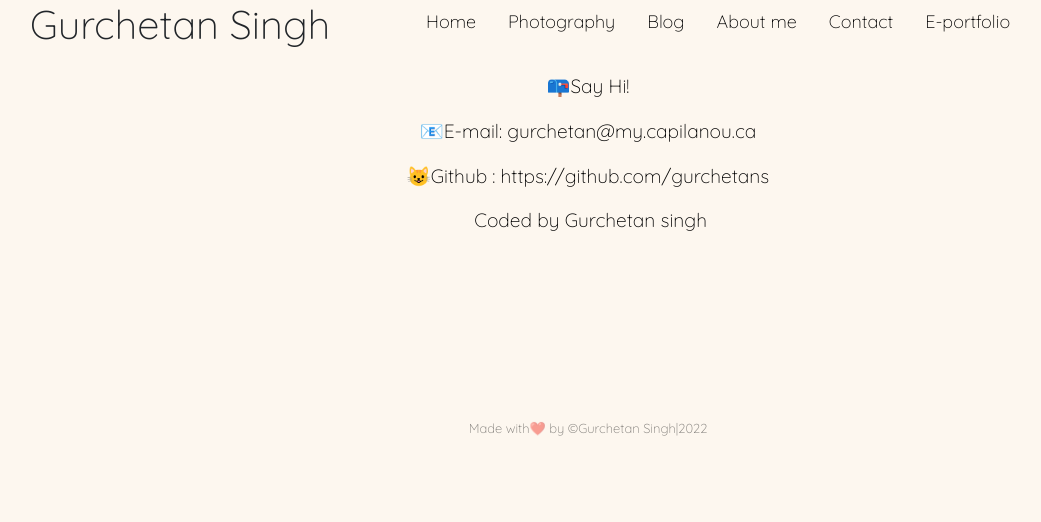
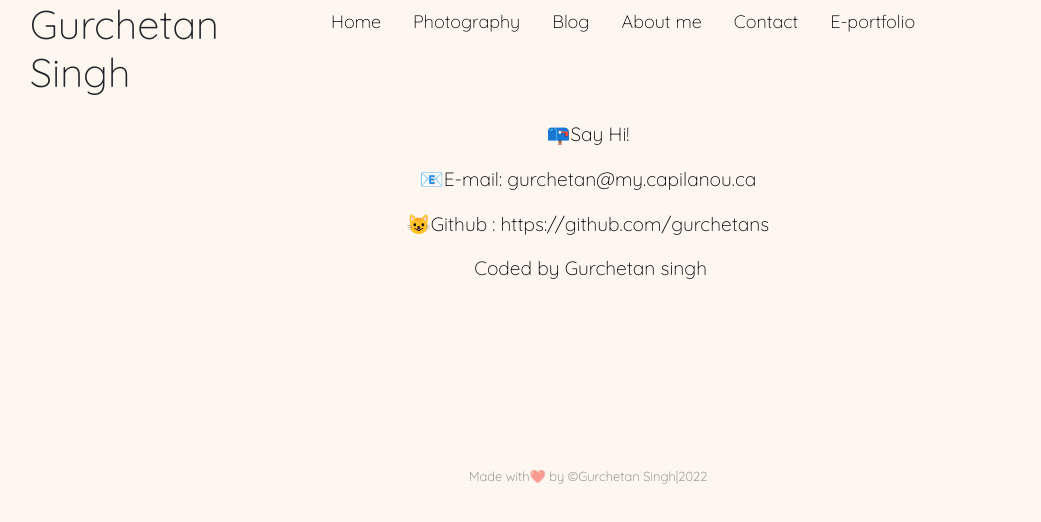
Before and after one commit to gurchetans/gurchetans.github.io, a plain HTML site: page contact.html in a window 1280 px wide. Shown: the whole page, without its empty margins (52-1093 px from the left). Drawn offline with nearby package versions, Linux system fonts and the light colour scheme.

Commit message:
Update contact.html

```diff
--- a/contact.html
+++ b/contact.html
@@ -18,8 +18,8 @@
 </head>
 <body class="container">
 	<div class="row">
-		<div class="col-md-4"><h1>Gurchetan Singh</h1></div>
-		<div class="col-md-8">
+		<div class="col-md-3"><h1>Gurchetan Singh</h1></div>
+		<div class="col-md-9">
 			<ul class="nav">
 				<li class="nav-item"><a class="nav-link" href="index.html">Home</a></li>
 				<li class="nav-item"><a class="nav-link" href="photography.html">Photography</a></li>
```
